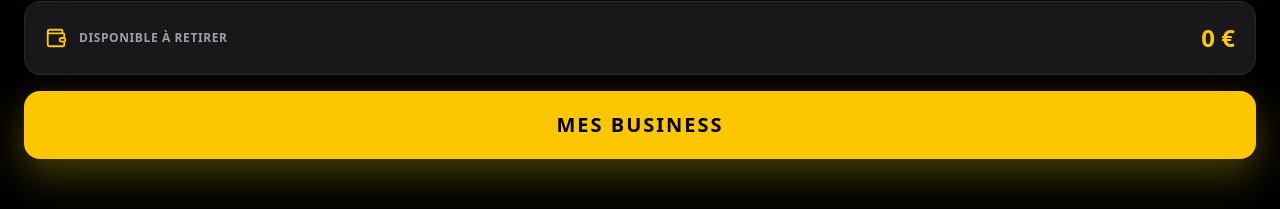
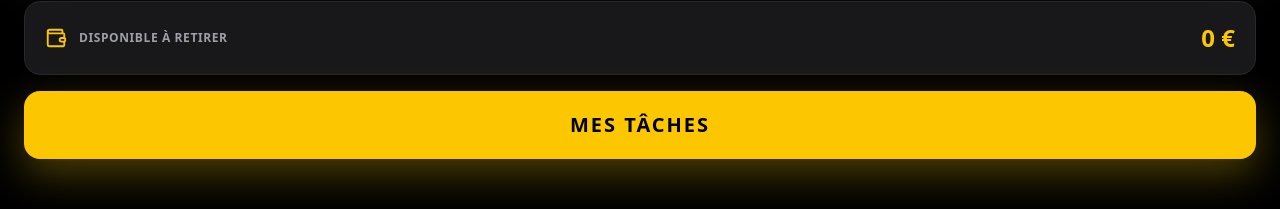
Before and after one commit to layiacademy1-sketch/SAIDA, a React (Vite) app: page / in a window 1280 px wide. Shown: the part 364-573 px from the top of the page. Built offline with nearby package versions, Linux system fonts and the light colour scheme.

Commit message:
feat: Add Tasks page and navigation
Introduces a new "Tasks" page to the application, allowing users to navigate to and view their tasks. This change includes updating the page type definition and integrating the new page into the main navigation flow.

```diff
--- a/src/App.tsx
+++ b/src/App.tsx
@@ -8,7 +8,7 @@ import { motion, AnimatePresence } from 'motion/react';
 import { Flower, ChevronLeft, Briefcase, Wallet, TrendingUp, Calendar, CheckCircle2, Construction } from 'lucide-react';
 
 // --- Types ---
-type Page = 'home' | 'business-list' | 'business-detail';
+type Page = 'home' | 'business-list' | 'business-detail' | 'tasks';
 
 interface BusinessData {
   id: string;
@@ -155,12 +155,31 @@ export default function App() {
                 </div>
 
                 <button
-                  onClick={() => navigateTo('business-list')}
+                  onClick={() => navigateTo('tasks')}
                   className="w-full bg-yellow-400 text-black py-5 rounded-2xl font-black text-xl uppercase tracking-widest hover:bg-yellow-300 transition-all active:scale-95 shadow-[0_15px_40px_rgba(250,204,21,0.3)]"
                 >
-                  MES BUSINESS
+                  MES TÂCHES
                 </button>
               </div>
+            </main>
+          </motion.div>
+        )}
+
+        {currentPage === 'tasks' && (
+          <motion.div
+            key="tasks"
+            initial={{ opacity: 0, x: 20 }}
+            animate={{ opacity: 1, x: 0 }}
+            exit={{ opacity: 0, x: -20 }}
+            className="flex flex-col min-h-screen"
+          >
+            <Header title="MES TÂCHES" onBack={() => navigateTo('home')} />
+
+            <main className="flex-grow flex flex-col items-center justify-center p-6 text-center space-y-6">
+              <div className="w-20 h-20 bg-zinc-900 rounded-full flex items-center justify-center border border-zinc-800">
+                <CheckCircle2 size={40} className="text-zinc-600" />
+              </div>
+              <p className="text-2xl font-bold text-zinc-400">Aucune tâche pour le moment.</p>
             </main>
           </motion.div>
         )}
```
